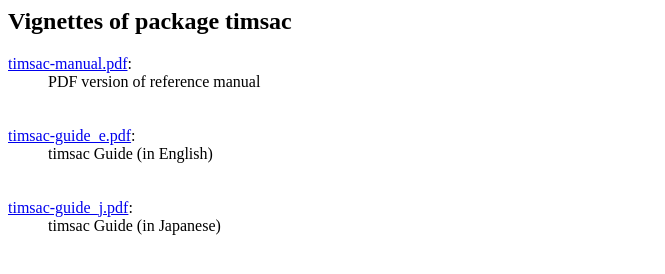
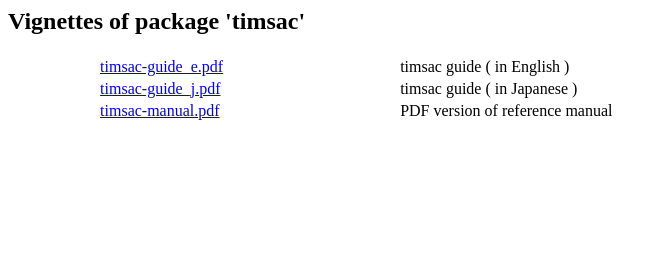
Before and after one commit to cran/timsac, a plain HTML site: page inst/doc/index.html in a window 1280 px wide. Shown: the whole page, without its empty margins (0-665 px from the left). Drawn offline with Linux system fonts and the light colour scheme.

Commit message:
version 1.3.3

```diff
--- a/inst/doc/index.html
+++ b/inst/doc/index.html
@@ -1,14 +1,19 @@
 <!DOCTYPE html PUBLIC "-//W3C//DTD HTML 4.01 Transitional//EN">
-<html><head><title>R: timsac vignettes</title>
-<link rel="stylesheet" type="text/css" href="../../R.css">
+<html><head><title>R: Vignettes of timsac</title>
+<meta http-equiv="Content-Type" content="text/html; charset=utf-8">
+<link rel="stylesheet" type="text/css" href="/doc/html/R.css">
 </head><body>
-<h2>Vignettes of package timsac </h2>
-<dl>
-<dt><a href="timsac-manual.pdf">timsac-manual.pdf</a>:</dt>
-<dd> PDF version of reference manual</dd><br><br>
-<dt><a href="timsac-guide_e.pdf">timsac-guide_e.pdf</a>:</dt>
-<dd> timsac Guide (in English)</dd><br><br>
-<dt><a href="timsac-guide_j.pdf">timsac-guide_j.pdf</a>:</dt>
-<dd> timsac Guide (in Japanese)</dd>
-</dl>
+<h2>Vignettes of package 'timsac' </h2>
+<table width="100%">
+<col width="5%">
+<col width="15%">
+<col width="2%">
+<col width="50%">
+<tr><td></td><td align="left" valign="top"><a href="timsac-guide_e.pdf">timsac-guide_e.pdf</a></td>
+<td></td><td align="left" valign="top">timsac guide ( in English )</td></tr>
+<tr><td></td><td align="left" valign="top"><a href="timsac-guide_j.pdf">timsac-guide_j.pdf</a></td>
+<td></td><td align="left" valign="top">timsac guide ( in Japanese )</td></tr>
+<tr><td></td><td align="left" valign="top"><a href="timsac-manual.pdf">timsac-manual.pdf</a></td>
+<td></td><td align="left" valign="top">PDF version of reference manual</td></tr>
+</table>
 </body></html>
```
Also changed, not shown: inst/doc/changes.txt, 12 other files.
